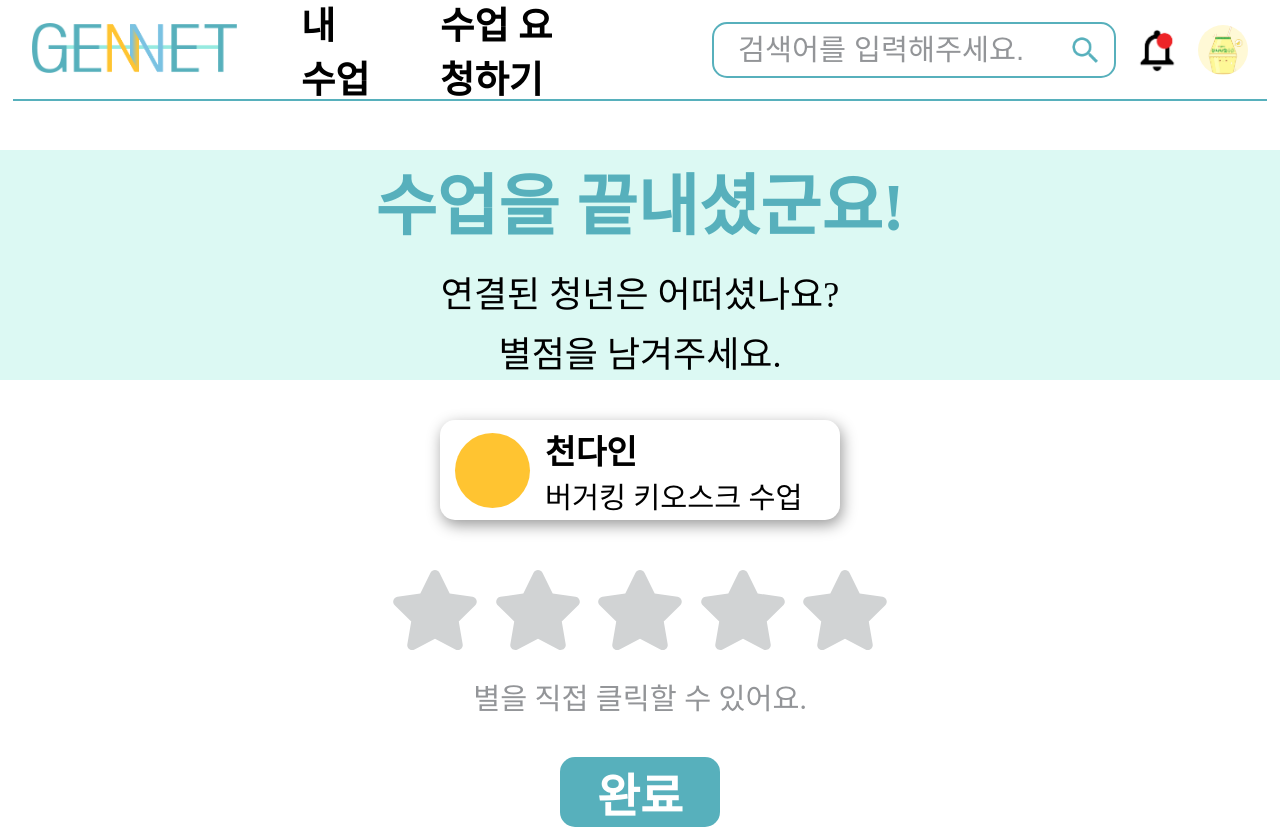
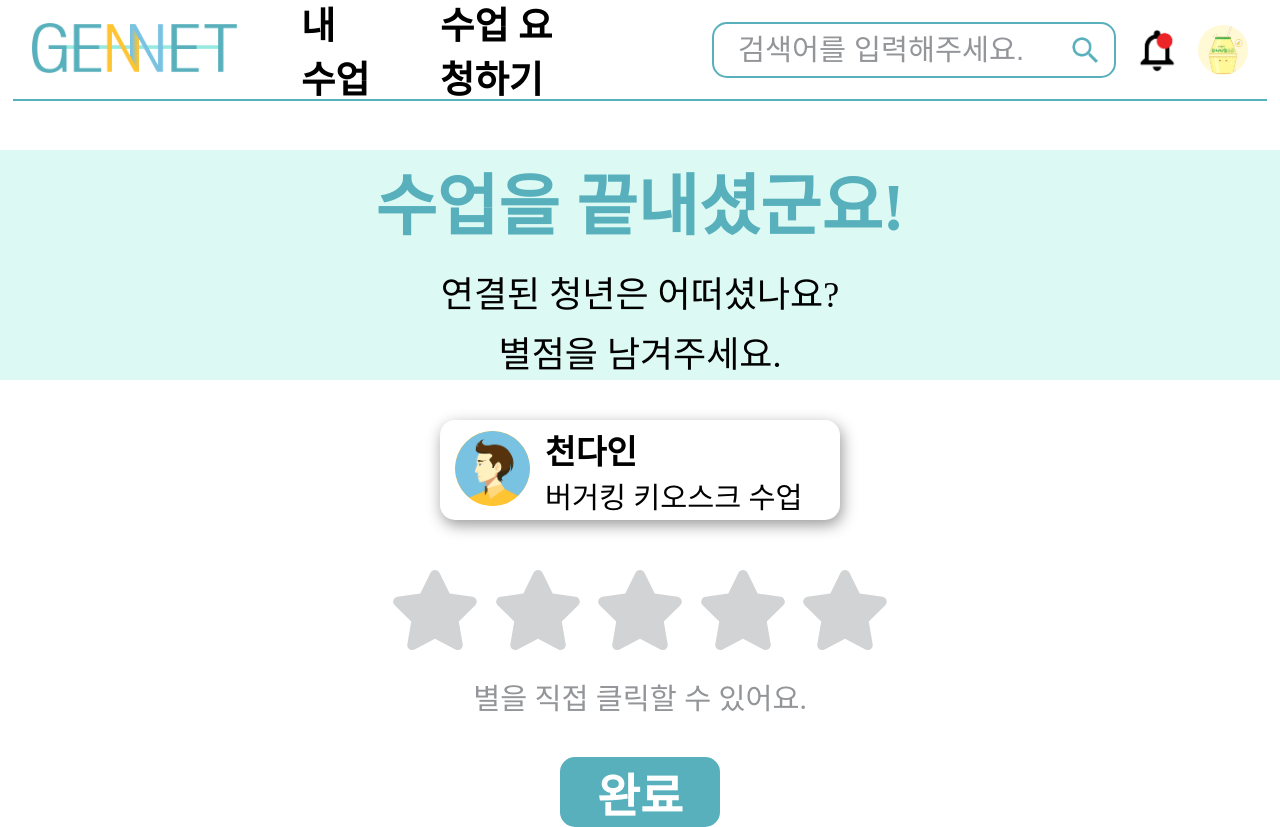
Before and after one commit to taehwan01/gennet-react, a React (Create React App) app: page /class-chat/1/classEnd in a window 1280 px wide. Built offline with nearby package versions, Linux system fonts and the light colour scheme.

Commit message:
design: 별점 페이지 프로필 이미지 변경

```diff
--- a/src/pages/ClassEnd/ClassEnd.jsx
+++ b/src/pages/ClassEnd/ClassEnd.jsx
@@ -3,6 +3,7 @@ import { useSelector } from 'react-redux';
 import styles from './ClassEnd.module.scss';
 import Button from '../../components/Button/Button';
 import Star from '../../components/Star/Star';
+import juniorImg from '../../assets/images/junior.png';
 
 function ClassEnd() {
   const navigate = useNavigate();
@@ -29,16 +30,16 @@ function ClassEnd() {
         </p>
       </div>
       <div className={styles.classInfoBox}>
-        <div className={styles.profile} />
+        <div className={styles.profile}>
+          <img className={styles.juniorImg} src={juniorImg} alt='junior icon' />
+        </div>
         <div className={styles.infoText}>
           <span className={`${styles.tutorName} font-bold`}>천다인</span>
           <span className={styles.classTitle}>버거킹 키오스크 수업</span>
         </div>
       </div>
       <Star />
-      <span className={styles.starDescription}>
-        별을 직접 클릭할 수 있어요.
-      </span>
+      <span className={styles.starDescription}>별을 직접 클릭할 수 있어요.</span>
       <Button action={handleClick} buttonStyle={buttonStyle} tag='완료' />
     </div>
   );
--- a/src/pages/ClassEnd/ClassEnd.module.scss
+++ b/src/pages/ClassEnd/ClassEnd.module.scss
@@ -38,7 +38,7 @@
     align-items: center;
 
     margin: 40px 0;
-    .profile {
+    .juniorImg {
       background-color: #ffc431;
 
       width: 75px;
```
